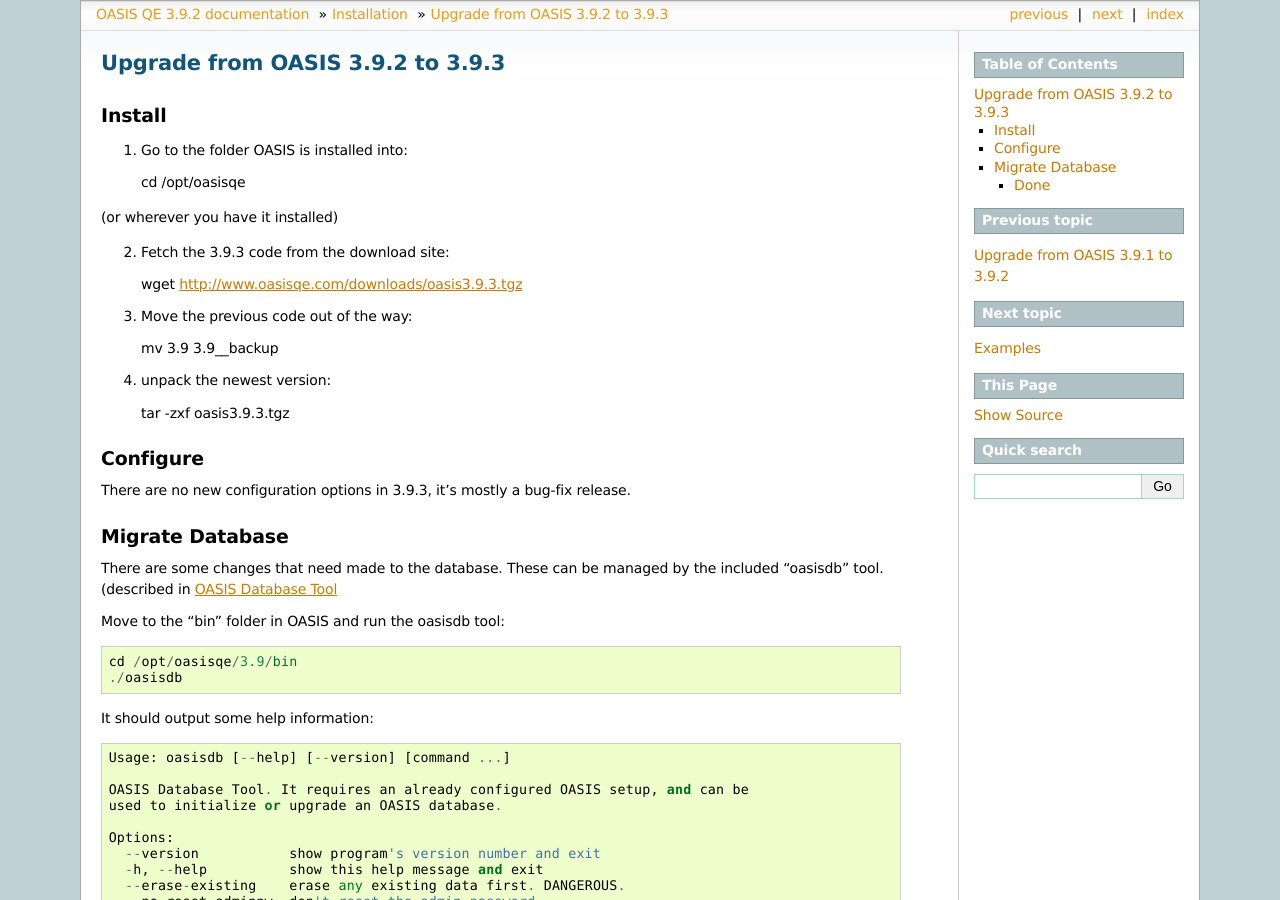
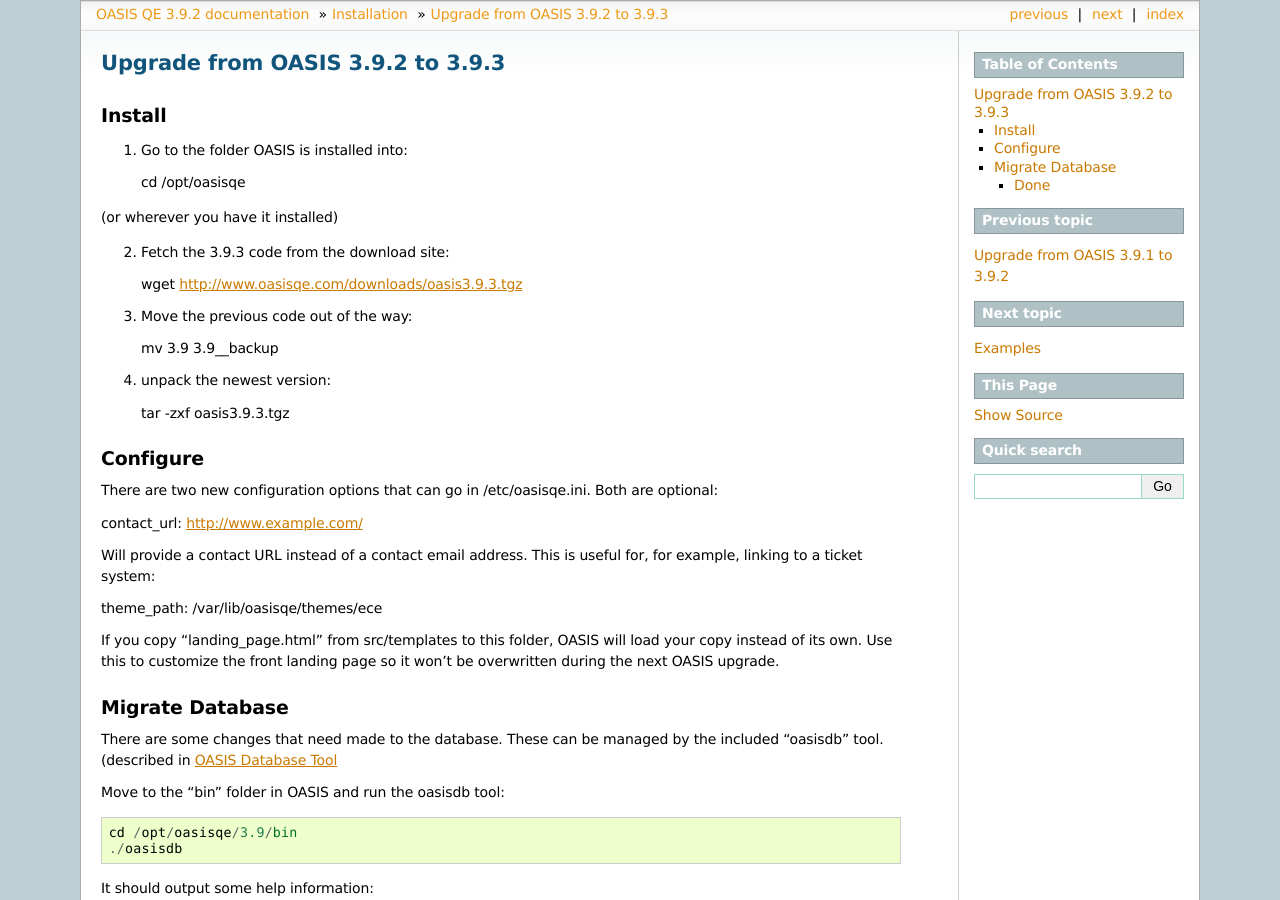
Before and after one commit to colincoghill/oasisqe, a Sphinx documentation site: the page built from source/upgrade_from_3.9.2.rst, in a window 1280 px wide and 900 px high. Built offline with Sphinx 7.4.7, drawn with Linux system fonts in a browser that asks for light colours; pages that are not in the unit, such as notebooks, are missing from menus.

```diff
--- a/source/index.rst
+++ b/source/index.rst
@@ -27,6 +27,7 @@ Chapters:
    administrator
    developer
    installation
+   changelog
 
 
 Indices and tables
--- a/source/upgrade_from_3.9.2.rst
+++ b/source/upgrade_from_3.9.2.rst
@@ -29,7 +29,18 @@ Install
 Configure
 ---------
 
-There are no new configuration options in 3.9.3, it's mostly a bug-fix release.
+There are two new configuration options that can go in /etc/oasisqe.ini. Both are optional::
+
+contact_url:  http://www.example.com/
+
+Will provide a contact URL instead of a contact email address. This is useful for,
+for example, linking to a ticket system::
+
+theme_path: /var/lib/oasisqe/themes/ece
+
+If you copy "landing_page.html" from src/templates to this folder, OASIS will load
+your copy instead of its own. Use this to customize the front landing page so it
+won't be overwritten during the next OASIS upgrade.
 
 
 Migrate Database
```
Also changed, not shown: source/changelog.rst (added, +32 -0 lines), source/upgrade_from_3.9.1.rst (+5 -4 lines).
